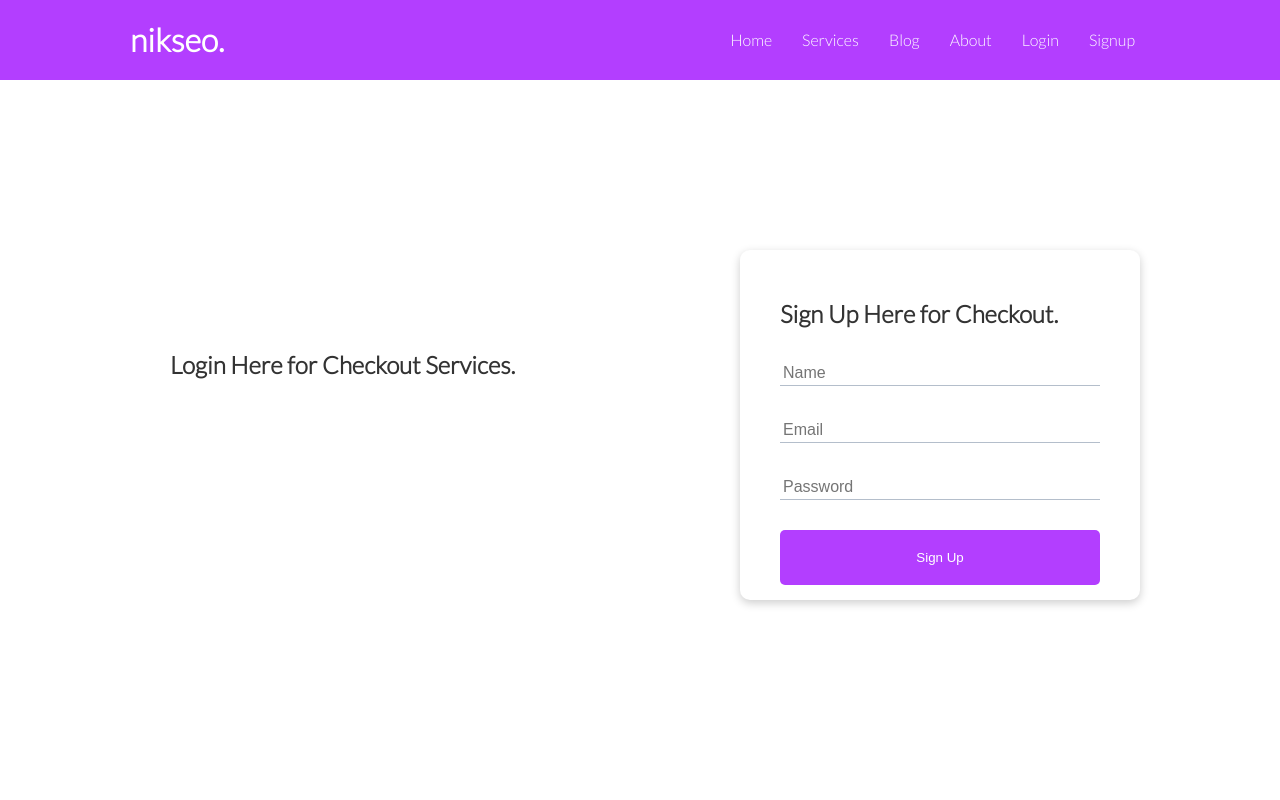
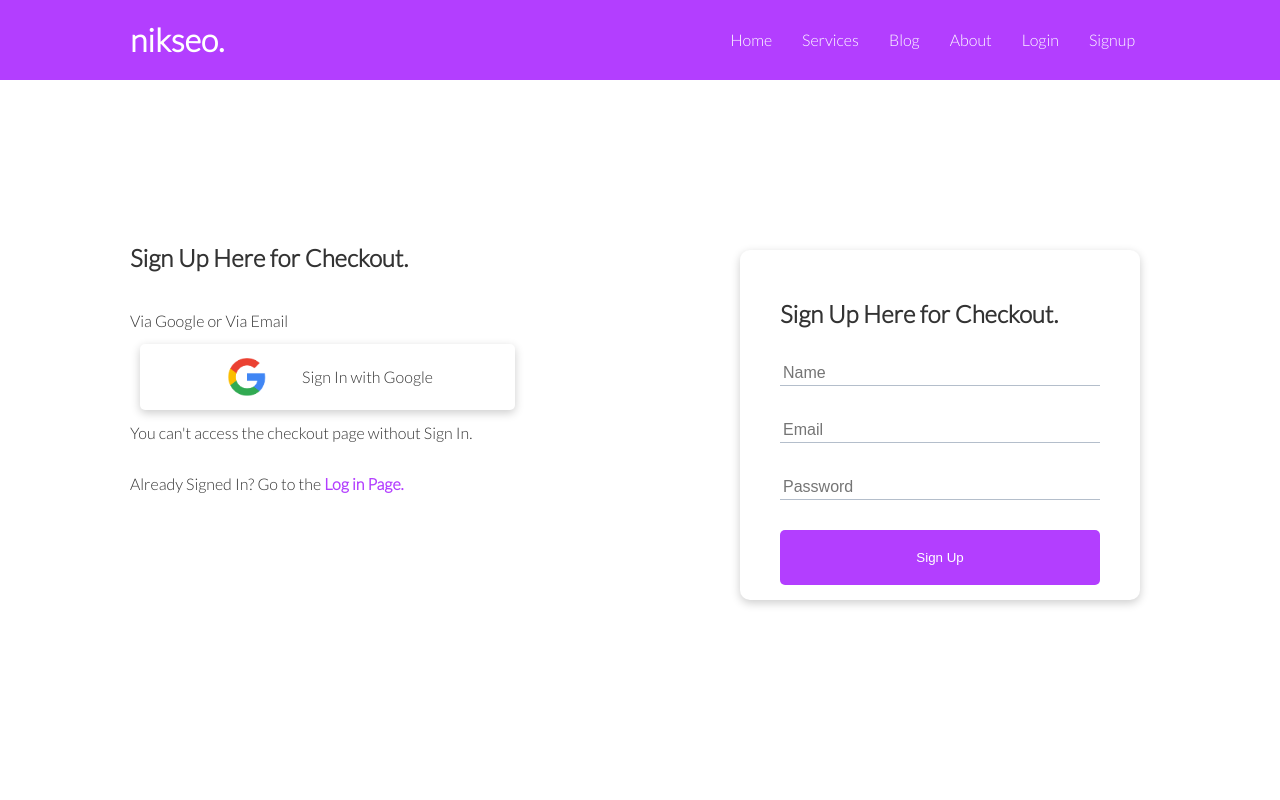
Before and after one commit to Anik-the-dev/niks-seo-service, a React (Create React App) app: page /signup in a window 1280 px wide. Shown: the top 800 px of the page. Built offline with nearby package versions, Linux system fonts and the light colour scheme; no server answers.

Commit message:
sign up page google auth done

```diff
--- a/src/components/Login/Login.css
+++ b/src/components/Login/Login.css
@@ -2,9 +2,6 @@
     margin: 100px auto 400px;
 }
 
-.login .login-text{
-    margin-top: 50px;
-}
 
 .login .f-bold{
     font-weight: 600px;
--- a/src/components/Login/Login.js
+++ b/src/components/Login/Login.js
@@ -35,14 +35,14 @@ const Login = () => {
 
     return (
         <div className='container'>
-            <div className='login grid'>
+            <div className='grid login'>
                 <div className='login-text my-4'>
-                    <h2>Login Here for Checkout Services.</h2>
+                    <h2>Login Here for Checkout.</h2>
                     <br/>
                     <p className='f-bold'> Via Google or Via Email</p>
-                    <br/>
+
                     <AutoSignIn></AutoSignIn>
-                    <br/>
+
                     <p className='f-bold'> You can't access the checkout page without Sign In.</p>
                     <br/>
                     <p>New to nikseo? Go to the <Link className='emphasize-text' to='/signup'>Sign Up Page.</Link></p>
--- a/src/components/SignUp/SignUp.js
+++ b/src/components/SignUp/SignUp.js
@@ -1,7 +1,10 @@
 import React, { useState } from 'react';
 import '../Banner/Banner.css';
 import auth from '../../firebase.init';
+import '../Login/Login.css'
 import { useCreateUserWithEmailAndPassword } from 'react-firebase-hooks/auth'
+import AutoSignIn from '../AutoSignIn/AutoSignIn';
+import { Link } from 'react-router-dom';
 const SignUp = () => {
     // declare the states......
     const [name, setName] = useState('')
@@ -26,9 +29,19 @@ const SignUp = () => {
     return (
         <div className='container'>
             <div className='login grid'>
-                <div className='p-2'>
-                    <h2>Login Here for Checkout Services.</h2>
+            <div className='login-text my-4'>
+                    <h2>Sign Up Here for Checkout.</h2>
+                    <br/>
+                    <p className='f-bold'> Via Google or Via Email</p>
+
+                    <AutoSignIn></AutoSignIn>
+
+                    <p className='f-bold'> You can't access the checkout page without Sign In.</p>
+                    <br/>
+                    <p>Already Signed In? Go to the  <Link className='emphasize-text' to='/login'>Log in Page.</Link></p>
+
                 </div>
+
                 <div>
                     <div className="showcase-form card">
                         <h2>Sign Up Here for Checkout.</h2>
```
